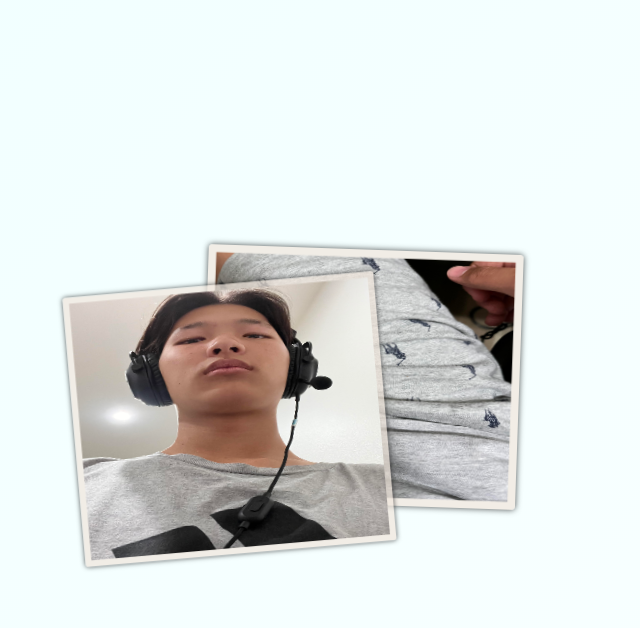
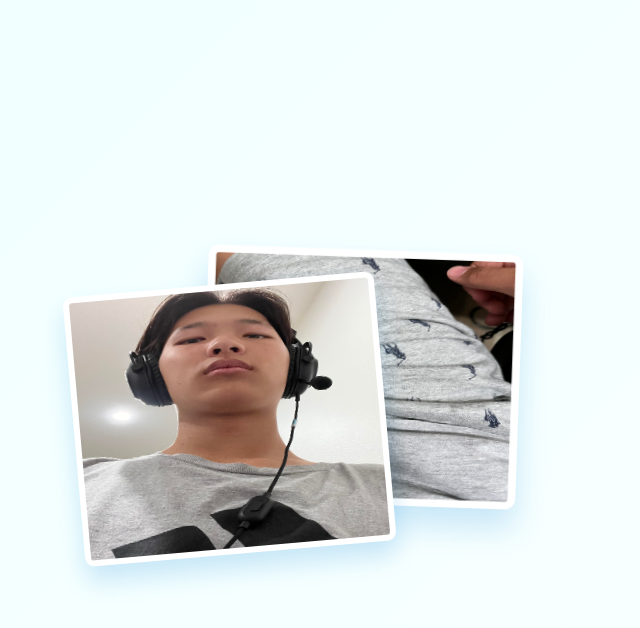
Before and after one commit to peacekeeper6/CastSD-Branch-Org, a Flask app: page /aboutelimin8 in a window 1280 px wide. Shown: the part 1798-2426 px from the top of the page, without its empty margins (0-640 px from the left). Run offline with Flask 2, Linux system fonts and the light colour scheme; some libraries are stand-ins or nearby versions.

Commit message:
about image css changes

```diff
--- a/Flaskenv/static/styles/about.css
+++ b/Flaskenv/static/styles/about.css
@@ -39,9 +39,9 @@ h1 {
     margin-top: 60rem;
     transform: translateZ(.25px) scale(.75) translateX(-94%) translateY(-100%) rotate(2deg);
     padding: 10px;
-    border-radius: 5px;
-    background: rgba(240,230,220, .7);
-    box-shadow: 0 0 8px rgba(0, 0, 0, .7);
+    background-color: #ffffff;
+    border-radius: 15px;
+    box-shadow: 0px 25px 40px #1687d933;
   }
 #slide-image2 {
     position: absolute;
@@ -51,9 +51,9 @@ h1 {
     height: 450px;
     margin-top: 50rem;
     padding: 10px;
-    border-radius: 5px;
-    background: rgba(240,230,220, .7);
-    box-shadow: 0 0 8px rgba(0, 0, 0, .7);
+    background-color: #ffffff;
+    border-radius: 15px;
+    box-shadow: 0px 25px 40px #1687d933;
     transform: translateZ(.4px) scale(.6) translateX(-104%) translateY(-40%) rotate(-5deg);
 }
 p {
@@ -71,7 +71,7 @@ p {
     width: 40%;
     padding: 5%;
     padding-top:5rem;
-     margin: auto;
+    margin: auto;
     background-color: #ffffff;
     border-radius: 15px;
     box-shadow: 0px 25px 40px #1687d933;
```
